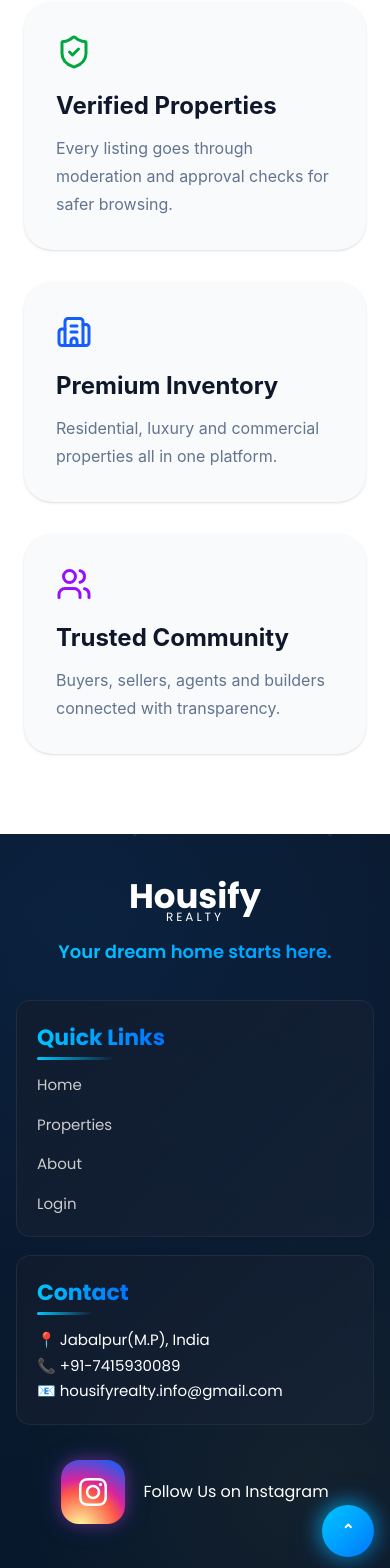
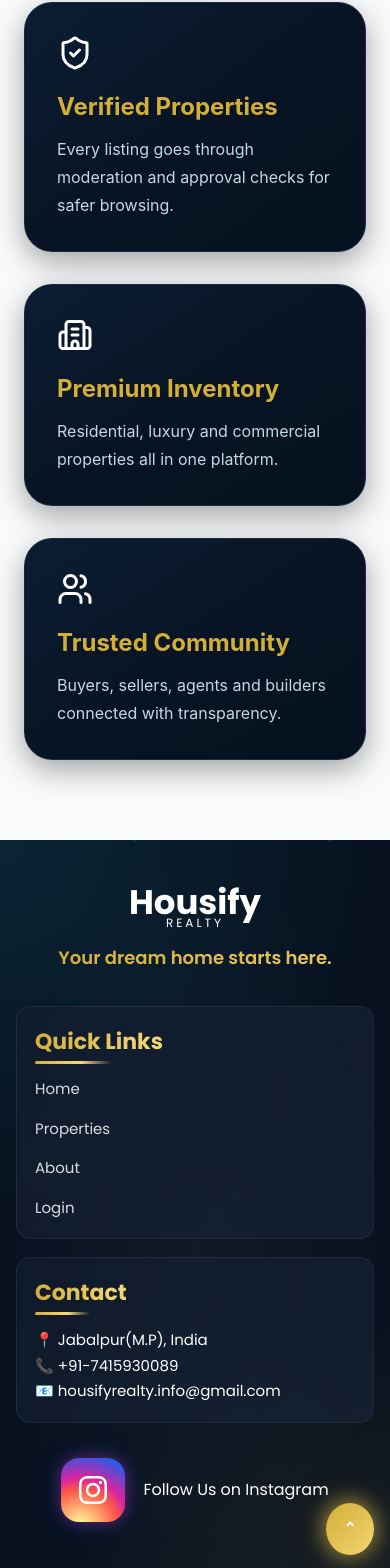
Before and after one commit to Shivangi-code/real-estate-project, a React (Vite) app in the folder frontend/: page / in a window 390 px wide. Shown: the part 1273-2841 px from the top of the page. Built offline with nearby package versions, Linux system fonts and the light colour scheme; no server answers.

Commit message:
home responsive updated

```diff
--- a/frontend/src/pages/public/Home.jsx
+++ b/frontend/src/pages/public/Home.jsx
@@ -414,39 +414,241 @@ const [brokerCount, setBrokerCount] = useState(0);
         </section>
 
         {/* WHY US */}
-        <section className="bg-white py-20">
+        <section className="py-20 bg-[#F8FAFC]">
           <div className="max-w-6xl mx-auto px-6 grid md:grid-cols-3 gap-8">
             {/* CARD 1 */}
-            <div className="p-8 rounded-[28px] bg-slate-50 shadow-sm hover:shadow-xl transition-all duration-300">
-              <ShieldCheck className="text-green-600 mb-5" size={36} />
+            <div className="
+                  group
+                  relative
+                  overflow-hidden
+                  p-8
+                  rounded-[28px]
 
-              <h3 className="text-2xl font-bold">Verified Properties</h3>
+                  bg-gradient-to-br
+                  from-[#0B1D34]
+                  via-[#081423]
+                  to-[#06111F]
 
-              <p className="text-slate-500 mt-3 leading-7">
+                  border
+                  border-[#1A2A42]
+
+                  backdrop-blur-xl
+
+                  shadow-[0_10px_30px_rgba(0,0,0,0.35)]
+
+                  transition-all
+                  duration-300
+
+                  hover:-translate-y-2
+                  hover:border-[#D4AF37]
+                  hover:shadow-[0_18px_45px_rgba(212,175,55,0.22)]
+                "
+            >
+
+            <div
+              className="
+                absolute
+                inset-0
+
+                bg-gradient-to-br
+
+                from-white/[0.04]
+                to-transparent
+
+                opacity-0
+
+                group-hover:opacity-100
+
+                transition-opacity
+                duration-300
+
+                pointer-events-none
+              "
+            />
+
+              <ShieldCheck
+                size={36}
+                className="
+                mb-5
+                text-white
+                transition-colors
+                duration-300
+                group-hover:text-[#D4AF37]
+                "
+             />
+
+              <h3 className="
+                  text-2xl
+                  font-bold
+
+                  text-[#D4AF37]
+
+                  transition-colors
+                  duration-300
+
+                  group-hover:text-[#F5D97A]
+                "
+              >Verified Properties</h3>
+
+              <p className="text-slate-300 mt-3 leading-7">
                 Every listing goes through moderation and approval checks for
                 safer browsing.
               </p>
             </div>
 
             {/* CARD 2 */}
-            <div className="p-8 rounded-[28px] bg-slate-50 shadow-sm hover:shadow-xl transition-all duration-300">
-              <Building2 className="text-blue-600 mb-5" size={36} />
+            <div className="
+                    group
+                    relative
+                    overflow-hidden
+                    p-8
+                    rounded-[28px]
 
-              <h3 className="text-2xl font-bold">Premium Inventory</h3>
+                    bg-gradient-to-br
+                    from-[#0B1D34]
+                    via-[#081423]
+                    to-[#06111F]
 
-              <p className="text-slate-500 mt-3 leading-7">
+                    border
+                    border-[#1A2A42]
+
+                    backdrop-blur-xl
+
+                    shadow-[0_10px_30px_rgba(0,0,0,0.35)]
+
+                    transition-all
+                    duration-300
+
+                    hover:-translate-y-2
+                    hover:border-[#D4AF37]
+                    hover:shadow-[0_18px_45px_rgba(212,175,55,0.22)]
+                  "
+            >
+
+              <div
+                className="
+                  absolute
+                  inset-0
+
+                  bg-gradient-to-br
+
+                  from-white/[0.04]
+                  to-transparent
+
+                  opacity-0
+
+                  group-hover:opacity-100
+
+                  transition-opacity
+                  duration-300
+
+                  pointer-events-none
+                "
+              />
+
+              <Building2
+                size={36}
+                className="
+                          mb-5
+                          text-white
+                          transition-colors
+                          duration-300
+                          group-hover:text-[#D4AF37]
+                        "
+              />
+
+              <h3 className="
+                  text-2xl
+                  font-bold
+
+                  text-[#D4AF37]
+
+                  transition-colors
+                  duration-300
+
+                  group-hover:text-[#F5D97A]
+                "
+              >Premium Inventory</h3>
+
+              <p className="text-slate-300 mt-3 leading-7">
                 Residential, luxury and commercial properties all in one
                 platform.
               </p>
             </div>
 
             {/* CARD 3 */}
-            <div className="p-8 rounded-[28px] bg-slate-50 shadow-sm hover:shadow-xl transition-all duration-300">
-              <Users className="text-purple-600 mb-5" size={36} />
+            <div className="
+                group
+                relative
+                overflow-hidden
+                p-8
+                rounded-[28px]
 
-              <h3 className="text-2xl font-bold">Trusted Community</h3>
+                bg-gradient-to-br
+                from-[#0B1D34]
+                via-[#081423]
+                to-[#06111F]
 
-              <p className="text-slate-500 mt-3 leading-7">
+                border
+                border-[#1A2A42]
+
+                backdrop-blur-xl
+
+                shadow-[0_10px_30px_rgba(0,0,0,0.35)]
+
+                transition-all
+                duration-300
+
+                hover:-translate-y-2
+                hover:border-[#D4AF37]
+                hover:shadow-[0_18px_45px_rgba(212,175,55,0.22)]
+              "
+            >
+              <div
+                className="
+                  absolute
+                  inset-0
+
+                  bg-gradient-to-br
+
+                  from-white/[0.04]
+                  to-transparent
+
+                  opacity-0
+
+                  group-hover:opacity-100
+
+                  transition-opacity
+                  duration-300
+
+                  pointer-events-none
+                "
+              />
+              <Users
+                size={36}
+                className="
+                  mb-5
+                  text-white
+                  transition-colors
+                  duration-300
+                  group-hover:text-[#D4AF37]
+                "
+              />
+
+              <h3 className="
+                  text-2xl
+                  font-bold
+
+                  text-[#D4AF37]
+
+                  transition-colors
+                  duration-300
+
+                  group-hover:text-[#F5D97A]
+                "
+              >Trusted Community</h3>
+
+              <p className="text-slate-300 mt-3 leading-7">
                 Buyers, sellers, agents and builders connected with
                 transparency.
               </p>
--- a/frontend/src/styles/footer.css
+++ b/frontend/src/styles/footer.css
@@ -2,17 +2,10 @@
 
 .footer {
   font-family: 'Poppins', sans-serif;
-  background: linear-gradient(
-    180deg,
-  #081423 0%,
-  #0B1D34 18%,
-  #0C213B 40%,
-  #091B31 70%,
-  #06111F 100%
-  );
+  background: #07111F;
 
-  background-size: 400% 400%;
-  animation: gradientMove 30s ease infinite;
+
+
 
   color: white;
 
@@ -24,46 +17,38 @@
 }
 
 .footer::before {
+
   content: "";
+
   position: absolute;
+
   inset: 0;
-  background: rgba(4,12,22,.28);
-  z-index: 0;
-}
-
-.footer::after{
-
-content:"";
-
-position:absolute;
-
-inset:0;
-
-pointer-events:none;
 
   background:
 
     radial-gradient(
-circle at 20% 10%,
-rgba(20,110,220,.08),
-transparent 45%
+      circle at top left,
+      rgba(34,211,238,.10),
+      transparent 42%
     ),
 
     radial-gradient(
-circle at 80% 80%,
-rgba(212,175,55,.06),
-transparent 40%
+      circle at bottom right,
+      rgba(212,175,55,.10),
+      transparent 38%
     ),
 
     radial-gradient(
-circle at 50% 40%,
-rgba(20,50,100,.08),
-transparent 55%
+      ellipse at center,
+      rgba(255,255,255,.04),
+      transparent 70%
     );
 
-z-index:0;
+  pointer-events: none;
 
+  z-index: 0;
 }
+
 
 .footer > * {
   position: relative;
@@ -110,19 +95,7 @@ z-index:0;
   }
 }
 
-@keyframes gradientMove {
-  0% {
-    background-position: 0% 50%;
-  }
 
-  50% {
-    background-position: 100% 50%;
-  }
-
-  100% {
-    background-position: 0% 50%;
-  }
-}
 
 /* BRAND */
 
@@ -160,7 +133,13 @@ z-index:0;
   font-weight: 600;
   margin-top: 15px;
 
-  background: linear-gradient(90deg, #00c6ff, #0072ff, #00c6ff);
+  background: linear-gradient(
+    90deg,
+    #D4AF37,
+    #F5D97A,
+    #D4AF37
+  );
+
   background-size: 300% auto;
 
   background-clip: text;
@@ -252,7 +231,11 @@ z-index:0;
   font-weight: 700;
   margin-bottom: 18px;
 
-  background: linear-gradient(90deg, #00c6ff, #0072ff);
+  background: linear-gradient(
+    90deg,
+    #D4AF37,
+    #F5D97A
+  );
 
   background-clip: text;
   -webkit-background-clip: text;
@@ -272,10 +255,17 @@ z-index:0;
   width: 60%;
   height: 3px;
 
-  background: linear-gradient(90deg, #00c6ff, transparent);
+  background: linear-gradient(
+    90deg,
+    #D4AF37 0%,
+    #F5D97A 60%,
+    transparent 100%
+  );
 
   border-radius: 10px;
 }
+
+/* LINKS */
 
 /* LINKS */
 
@@ -286,10 +276,10 @@ z-index:0;
 }
 
 .footer-links a {
-  color: #ccc;
+  color: #d9dde5;
   text-decoration: none;
   position: relative;
-  transition: 0.3s;
+  transition: all 0.3s ease;
 }
 
 .footer-links a::before {
@@ -300,9 +290,9 @@ z-index:0;
 
   opacity: 0;
 
-  color: #00c6ff;
+  color: #D4AF37;
 
-  transition: 0.3s;
+  transition: all 0.3s ease;
 }
 
 .footer-links a:hover::before {
@@ -311,7 +301,7 @@ z-index:0;
 }
 
 .footer-links a:hover {
-  color: #00c6ff;
+  color: #F5D97A;
   padding-left: 10px;
 }
 
@@ -399,8 +389,8 @@ z-index:0;
 
   background: linear-gradient(
     135deg,
-    #00c6ff,
-    #0072ff
+    #D4AF37,
+    #F5D97A
   );
 
   display: flex;
@@ -416,8 +406,8 @@ z-index:0;
   z-index: 999;
 
   box-shadow:
-    0 0 20px rgba(0, 198, 255, 0.4),
-    0 0 40px rgba(0, 114, 255, 0.2);
+    0 0 20px rgba(212, 175, 55, 0.45),
+    0 0 40px rgba(245, 217, 122, 0.25);
 
   transition:
     transform 0.3s ease,
@@ -430,13 +420,13 @@ z-index:0;
 
   background: linear-gradient(
     135deg,
-    #33d6ff,
-    #1a82ff
+    #F5D97A,
+    #FFD86A
   );
 
   box-shadow:
-    0 0 25px rgba(0, 198, 255, 0.7),
-    0 0 50px rgba(0, 114, 255, 0.4);
+    0 0 25px rgba(212, 175, 55, 0.7),
+    0 0 50px rgba(245, 217, 122, 0.45);
 }
 
 .scroll-top::before {
@@ -449,8 +439,8 @@ z-index:0;
 
   background: linear-gradient(
     135deg,
-    rgba(0, 198, 255, 0.6),
-    rgba(0, 114, 255, 0.2)
+    rgba(212, 175, 55, 0.55),
+    rgba(245, 217, 122, 0.20)
   );
 
   z-index: -1;
@@ -601,7 +591,7 @@ z-index:0;
     min-width: 100%;
     max-width: 100%;
 
-    padding: 20px;
+    padding: 18px;
   }
 
   .footer-section h3 {
@@ -616,11 +606,11 @@ z-index:0;
 
   .footer-bottom {
     font-size: 13px;
-    padding: 0 20px;
+    padding: 0 14px;
   }
 
   .scroll-top {
-    width: 52px;
+    width: 48px;
     height: 52px;
 
     font-size: 20px;
```
Lines whose indentation alone changed are shown as unchanged.
